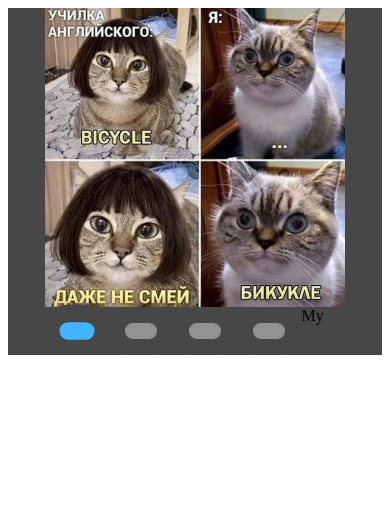
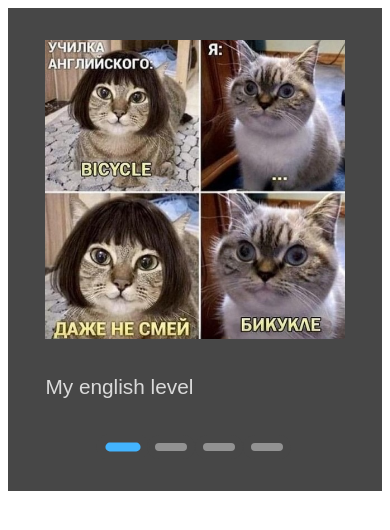
Before and after one commit to gavrilenkoartem038/cssMemSlider, a plain HTML site: page cssMemSlider/index.html in a window 390 px wide. Drawn offline with Linux system fonts and the light colour scheme.

Commit message:
feat: add media queries and change controls (Tue, May 10, 2022 01:34:51 PM)

```diff
--- a/cssMemSlider/index.html
+++ b/cssMemSlider/index.html
@@ -21,20 +21,21 @@
                 <div class="image"><img src="./4.png" alt=""></div>
             </div>
             <div class="controls-natations-container">
+                <div class="notations">
+                    <div class="notations-overflow">
+                        <div class="phrase">My english level</div>
+                        <div class="phrase">Beautiful</div>
+                        <div class="phrase">Friday evening</div>
+                        <div class="phrase">4 positions, I'll show you...</div>
+                    </div>
+                </div>
                 <div class="controls">
                     <label for="switch1"></label>
                     <label for="switch2"></label>
                     <label for="switch3"></label>
                     <label for="switch4"></label>
                 </div>
-                <div class="notations">
-                    <div class="notations-overflow">
-                        <div class="phrase">My english level</div>
-                        <div class="phrase">Beautiful</div>
-                        <div class="phrase">Friday evening</div>
-                        <div class="phrase">I bring the map</div>
-                    </div>
-                </div>
+
             </div>
         </div>
     </div>
--- a/cssMemSlider/style.css
+++ b/cssMemSlider/style.css
@@ -1,5 +1,9 @@
 body {
     box-sizing: border-box;
+}
+
+div {
+    margin: 0;
 }
 
 .container {
@@ -15,6 +19,8 @@ body {
     flex-direction: column;
     width: 80%;
     overflow: hidden;
+    gap: 2rem;
+    padding: 2rem 0;
 }
 
 input {
@@ -40,6 +46,7 @@ img {
 
 .controls {
     display: flex;
+    align-self: center;
 }
 
 label {
@@ -47,9 +54,9 @@ label {
     background-color: #ddd;
     opacity: 0.5;
     width: 2rem;
-    height: 1rem;
-    border: 1rem solid rgb(71, 71, 71);
-    border-radius: 2rem;
+    height: 0.5rem;
+    border: 0.5rem solid rgb(71, 71, 71);
+    border-radius: 1rem;
     cursor: pointer;
     transition: all 0.5s;
 }
@@ -66,16 +73,19 @@ label:checked {
 .controls-natations-container {
     display: flex;
     justify-content: space-between;
+    align-items: center;
 }
 
 .notations {
-    height: 1.2rem;
+    height: 2em;
     overflow: hidden;
 }
 
 .notations-overflow {
     height: 400%;
     transition: all 0.5s;
+    font: 1.5em/2rem 'Arial', sans-serif;
+    color: rgb(218, 218, 218);
 }
 
 #switch1:checked ~ .images-container{
@@ -96,13 +106,13 @@ label:checked {
 }
 
 #switch2:checked ~ .controls-natations-container .notations-overflow{
-	margin-top: -1.2rem;
+	margin-top: -2rem;
 }
 #switch3:checked ~ .controls-natations-container .notations-overflow{
-	margin-top: -2.4rem;
+	margin-top: -4rem;
 }
 #switch4:checked ~ .controls-natations-container .notations-overflow{
-	margin-top: -3.6rem;
+	margin-top: -6rem;
 }
 
 #switch1:checked ~ .controls-natations-container label:nth-child(1),
@@ -113,3 +123,15 @@ label:checked {
     opacity: 1;
     transform: scale(1.1);
 }
+
+@media (max-width: 768px) {
+    .controls-natations-container {
+        flex-direction: column;
+        align-items: flex-start;
+        gap: 2rem;
+    }
+
+    .notations-overflow {
+        font: 1.3em/2rem 'Arial', sans-serif;
+    }
+}
```
